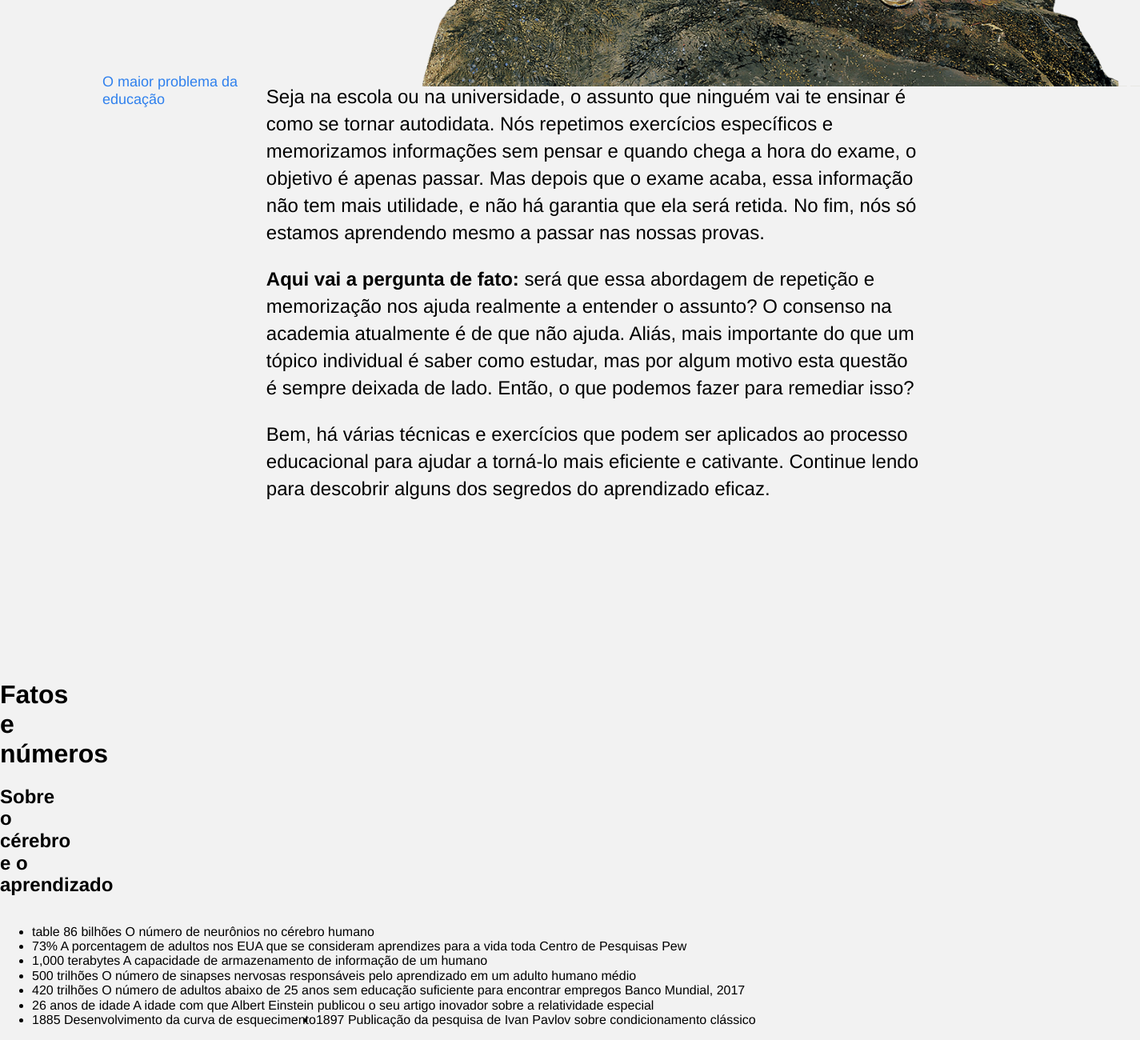
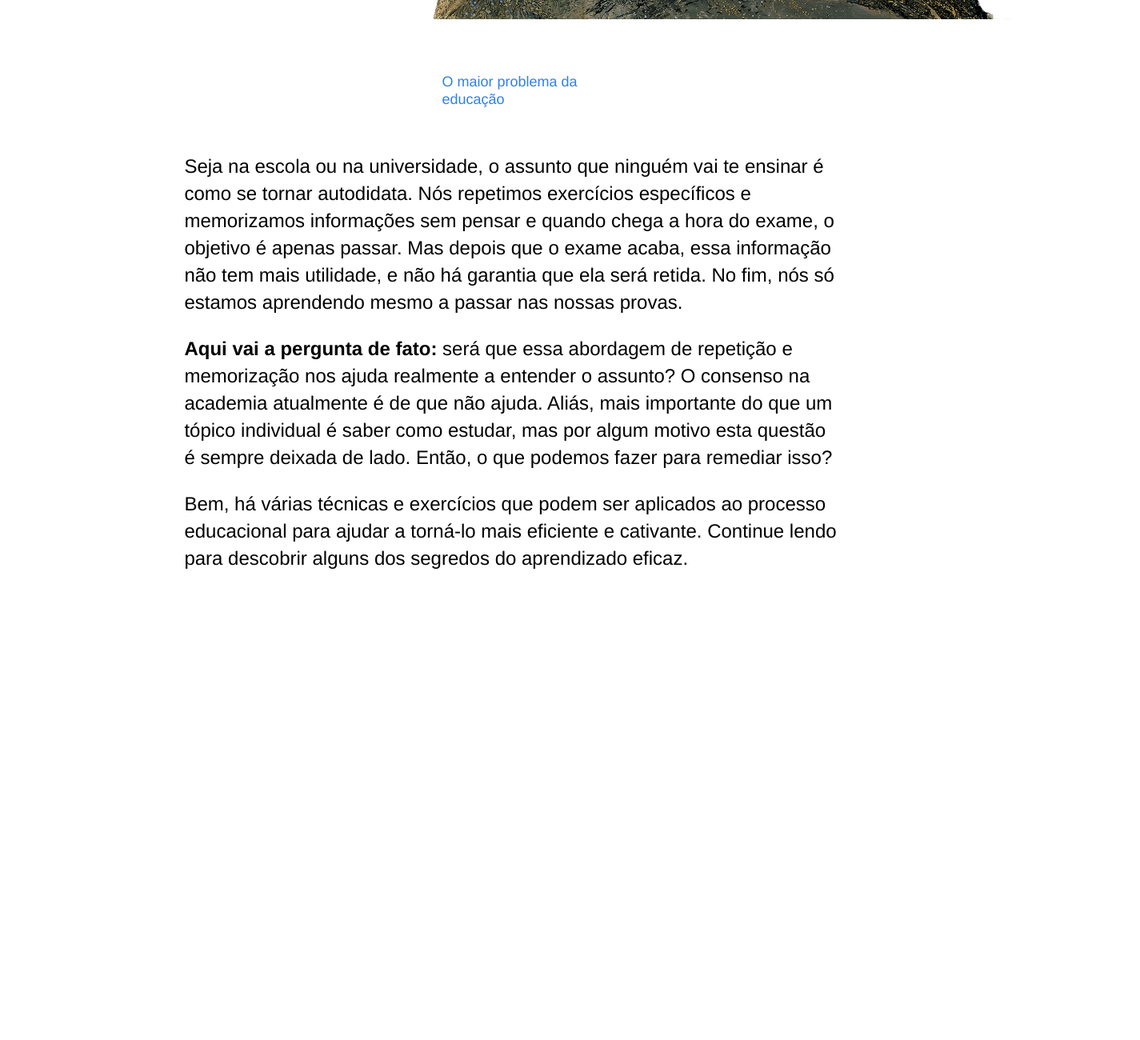
Before and after one commit to Ale-dev821/web_project_1_ptbr, a plain HTML site: page index.html in a window 1280 px wide. Shown: the part 776-2076 px from the top of the page at 80% size, 1425 px wide, since content can reach past the window. After the commit the page ends 1745 px from the top, so only its background shows below. Drawn offline with Linux system fonts and the light colour scheme.

Commit message:
Bloco 1 finalizado, continuação b2

```diff
--- a/index.html
+++ b/index.html
@@ -21,65 +21,16 @@
     <main class="content">
       <section class="description">
         <div class="two-columns">
-          <div class="brief">
-            <h1 class="title">O maior problema da educação</h1>
-            <div class="main-text">
-              <p>Seja na escola ou na universidade, o assunto que ninguém vai te ensinar é como se tornar autodidata. Nós repetimos exercícios específicos e memorizamos informações sem pensar e quando chega a hora do exame, o objetivo é apenas passar. Mas depois que o exame acaba, essa informação não tem mais utilidade, e não há garantia que ela será retida. No fim, nós só estamos aprendendo mesmo a passar nas nossas provas.</p>
+           <h1 class="two-columns__brief">O maior problema da educação</h1>
+            <h2 class="two-columns__main-text"><p>Seja na escola ou na universidade, o assunto que ninguém vai te ensinar é como se tornar autodidata. Nós repetimos exercícios específicos e memorizamos informações sem pensar e quando chega a hora do exame, o objetivo é apenas passar. Mas depois que o exame acaba, essa informação não tem mais utilidade, e não há garantia que ela será retida. No fim, nós só estamos aprendendo mesmo a passar nas nossas provas.</p>
               <p><span class="span-accent">Aqui vai a pergunta de fato:</span> será que essa abordagem de repetição e memorização nos ajuda realmente a entender o assunto? O consenso na academia atualmente é de que não ajuda. Aliás, mais importante do que um tópico individual é saber como estudar, mas por algum motivo esta questão é sempre deixada de lado. Então, o que podemos fazer para remediar isso?</p>
-              <p>Bem, há várias técnicas e exercícios que podem ser aplicados ao processo educacional para ajudar a torná-lo mais eficiente e cativante. Continue lendo para descobrir alguns dos segredos do aprendizado eficaz.</p>
+              <p>Bem, há várias técnicas e exercícios que podem ser aplicados ao processo educacional para ajudar a torná-lo mais eficiente e cativante. Continue lendo para descobrir alguns dos segredos do aprendizado eficaz.</p></h2>
             </div>
-          </div>
         </div>
       </section>
 
       <section class="digits">
         <div class="section-title">
-          <h1>Fatos e números</h1>
-        </div>
-        <div class="section-subtitle">
-          <h2>Sobre o cérebro e o aprendizado</h2>
-        </div>
-        <div class="table">
-          <div class="cell">
-            <div class="heading">
-              <div class="text">
-                <ul class="table">
-                  <li class="row">
-                    <span class="cell">table</span>
-                    <span class="heading">86 bilhões</span>
-                    <span class="text">O número de neurônios no cérebro humano</span>
-                  </li>
-                  <li class="row">
-                    <span class="heading">73%</span>
-                    <span class="text">A porcentagem de adultos nos EUA que se consideram aprendizes para a vida toda</span>
-                    <span class="source">Centro de Pesquisas Pew</span>
-                  </li>
-                  <li class="row">
-                    <span class="heading">1,000 terabytes</span>
-                    <span class="text">A capacidade de armazenamento de informação de um humano</span>
-                  </li>
-                  <li class="row">
-                    <span class="heading">500 trilhões</span>
-                    <span class="text">O número de sinapses nervosas responsáveis pelo aprendizado em um adulto humano médio</span>
-                  </li>
-                  <li class="row">
-                    <span class="heading">420 trilhões</span>
-                    <span class="text">O número de adultos abaixo de 25 anos sem educação suficiente para encontrar empregos</span>
-                    <span class="source">Banco Mundial, 2017</span>
-                  </li>
-                  <li class="row">
-                    <span class="heading">26 anos de idade</span>
-                    <span class="text">A idade com que Albert Einstein publicou o seu artigo inovador sobre a relatividade especial</span>
-                  </li>
-                  <li class="row">
-                    <span class="heading">1885</span>
-                    <span class="text">Desenvolvimento da curva de esquecimento</span>
-                  </li>
-                  <li class="row">
-                    <span class="heading">1897</span>
-                    <span class="text">Publicação da pesquisa de Ivan Pavlov sobre condicionamento clássico</span>
-                  </li>
-                </ul>
 
               </div>
             </div>
--- a/styles/style.css
+++ b/styles/style.css
@@ -1,12 +1,8 @@
-body{
-  background-color: #F2F2F2;
-  display:flex;
-}
 .page {
   min-width: 1100px;
   max-width: 1600px;
   margin: 0 auto;
-  font-family: 'Helvetica Neue', Arial, sans-serif;
+  font-family: "Helvetica Neue", Arial, sans-serif;
 }
 
 .header {
@@ -14,6 +10,7 @@ body{
   min-height: 600px;
   max-height: 756px;
   display: flex;
+  background-color: #f2f2f2;
 }
 
 .logo_place_header {
@@ -50,7 +47,7 @@ body{
 }
 
 .header__link {
-  color: #2F80ED;
+  color: #2f80ed;
   text-decoration: none;
   font-size: 18px;
   line-height: 25px;
@@ -58,12 +55,11 @@ body{
 }
 
 .header__main-illustration {
-  height: 756px;
-  width: 608px;
+  height: 608px;
+  width: 756px;
   position: absolute;
   bottom: 0;
   right: 0;
-  top: 128px;
   z-index: 1;
   display: flex;
   justify-content: center;
@@ -75,7 +71,7 @@ body{
   right: 0;
   width: 568px;
   height: 568px;
-  background-color: #2F80ED;
+  background-color: #2f80ed;
 }
 
 .table__cell_theme_dark {
@@ -96,42 +92,41 @@ body{
   width: 80%;
   justify-content: space-between;
 }
-.title{
+.two-columns__brief {
   float: left;
   width: 175px;
   line-height: 1.2;
   font-weight: normal;
   font-size: 18px;
-  color: #2F80ED;
+  color: #2f80ed;
 }
-.main-text{
+.two-columns__main-text {
   float: right;
   width: 80%;
   min-width: 784px;
-  min-height: 50vw;
   line-height: 34px;
   font-size: 24px;
   font-weight: normal;
   margin-bottom: 30px;
 }
-.span-accent{
+.span-accent {
   line-height: 34px;
   font-size: 24px;
   font-weight: bold;
   bottom: 30px;
 }
-.digits{
+.digits {
   height: 100px;
   width: 100px;
 }
-.section-title{
+.section-title {
   width: 60%;
   margin-bottom: 20px;
 }
-.section-subtitle{
+.section-subtitle {
   width: 60%;
 }
-.table{
+.table {
   width: 1100px;
   display: flex;
   flex-wrap: wrap;
```
Lines whose indentation alone changed are shown as unchanged.
